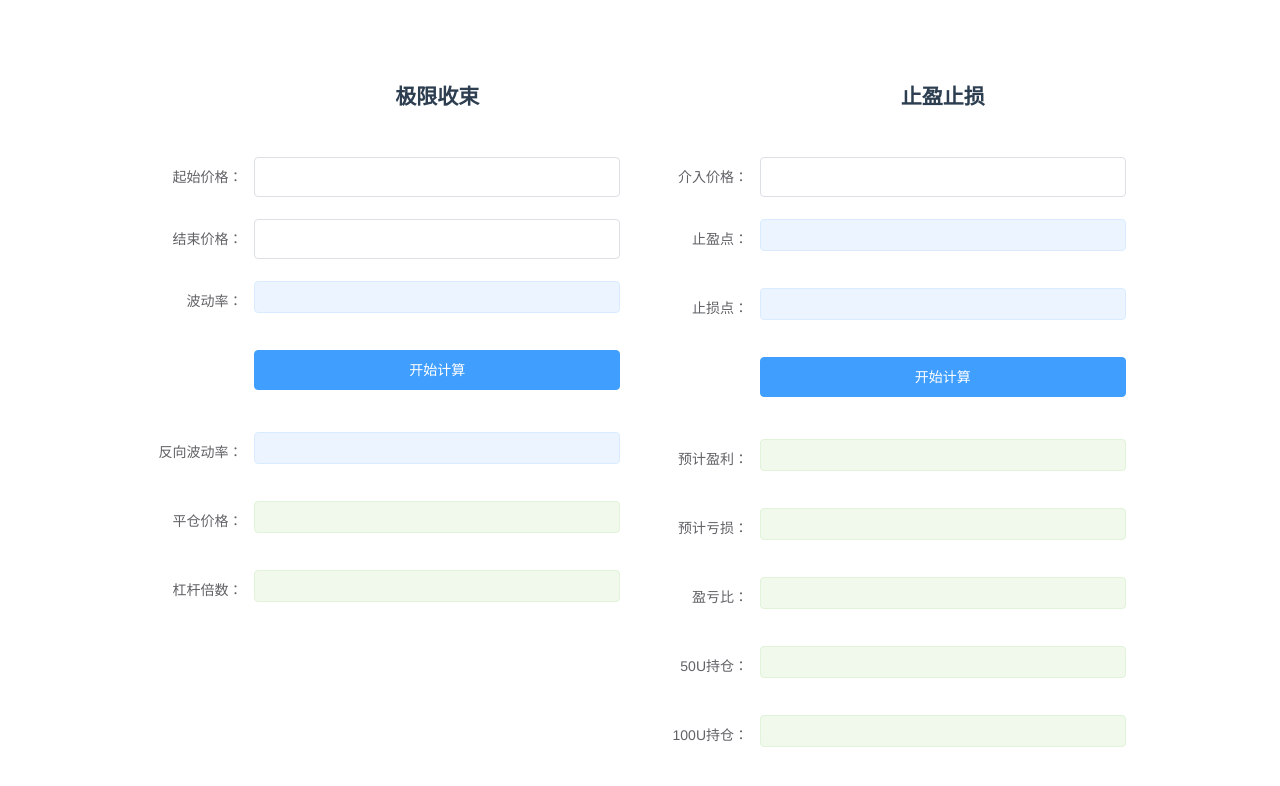
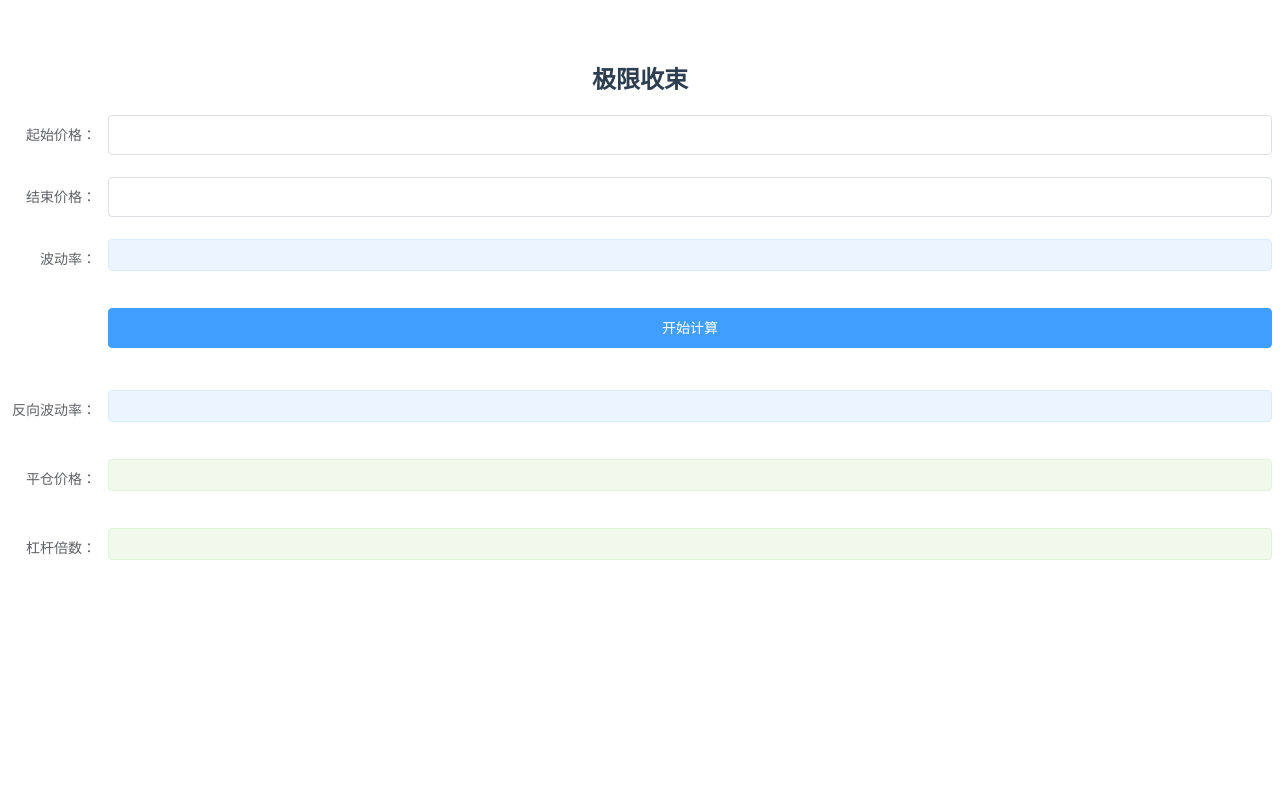
Before and after one commit to hanoubaba/deal-program, a Vue app: page / in a window 1280 px wide. Shown: the top 786 px of the page. Built offline with nearby package versions, Linux system fonts and the light colour scheme.

Commit message:
no message

```diff
--- a/src/components/HelloWorld.vue
+++ b/src/components/HelloWorld.vue
@@ -1,10 +1,8 @@
 <template>
     <div class="container">
+        <h2>{{msg}}</h2>
         <div class="fl">
             <el-form ref="dataForm" label-width="100px">
-                <el-form-item>
-                    <h2>{{msg}}</h2>
-                </el-form-item>
                 <el-form-item label="起始价格：" prop="startNum">
                     <el-input v-model="startNum"></el-input>
                 </el-form-item>
@@ -28,12 +26,12 @@
                 </el-form-item>
             </el-form>
         </div>
-        <div class="fl">
+        <!-- <div class="fl">
             <el-form ref="dataForm" label-width="100px">
                 <el-form-item>
                     <h2>止盈止损</h2>
                 </el-form-item>
-                <el-form-item label="介入价格：" prop="endNum">
+                <el-form-item label="3连介入：" prop="endNum">
                     <el-input v-model="newNum"></el-input>
                 </el-form-item>
                 <el-form-item label="止盈点：">
@@ -54,14 +52,8 @@
                 <el-form-item label="盈亏比：">
                     <el-tag style="width:100%" type="success">{{profitLoss}}</el-tag>
                 </el-form-item>
-                <el-form-item label="50U持仓：">
-                    <el-tag style="width:100%" type="success">{{u50}}</el-tag>
-                </el-form-item>
-                <el-form-item label="100U持仓：">
-                    <el-tag style="width:100%" type="success">{{u100}}</el-tag>
-                </el-form-item>
             </el-form>
-        </div>
+        </div> -->
     </div>
 </template>
 
@@ -249,15 +241,9 @@ export default {
 
 <style scoped>
 .container {
-    /* border: 1px solid red; */
-    width: 80%;
     margin: 0 auto;
-    display: flex;
-    flex-direction: row;
-    justify-content: center;
 }
 .fl {
     flex: 1;
-    padding: 0 20px;
 }
 </style>
```
